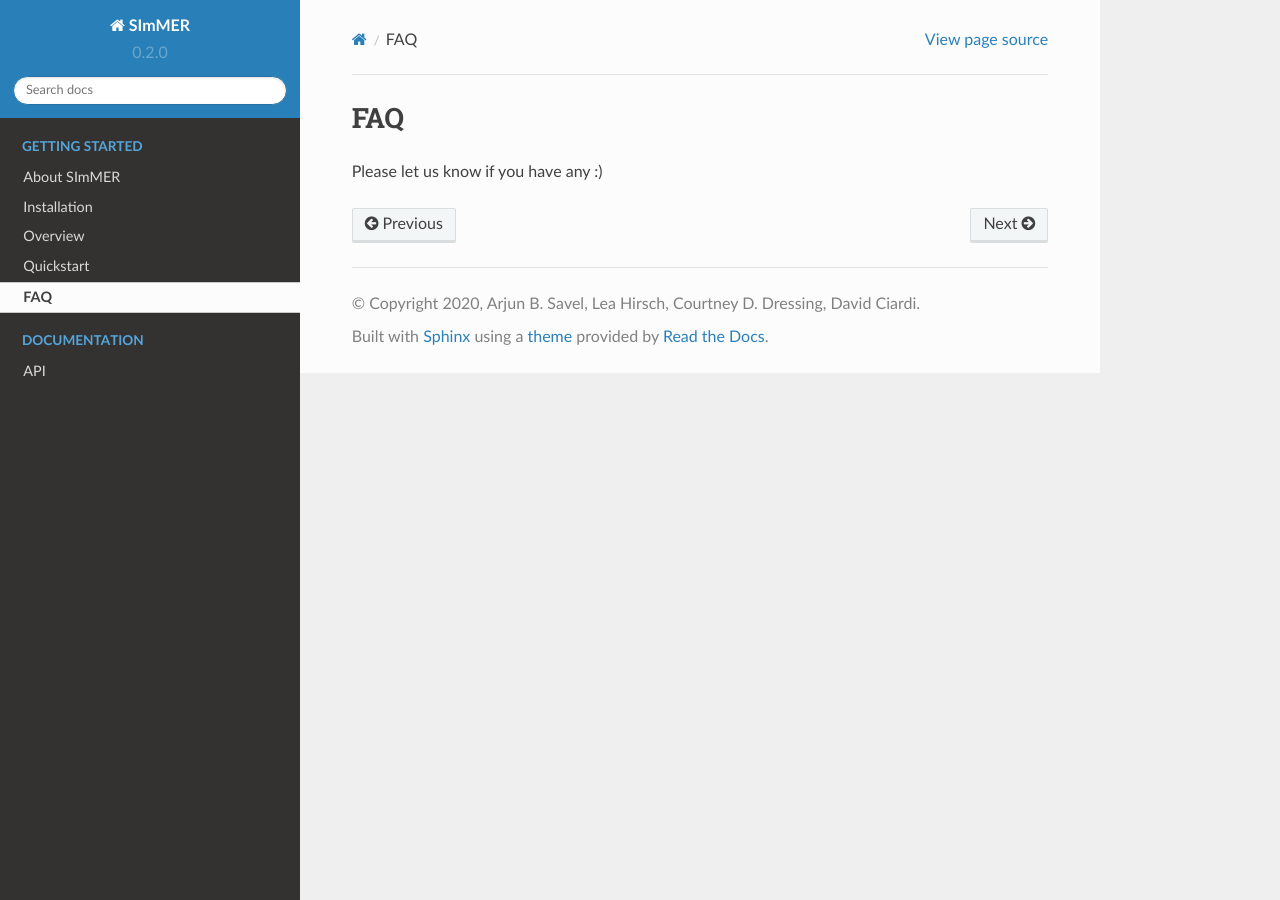
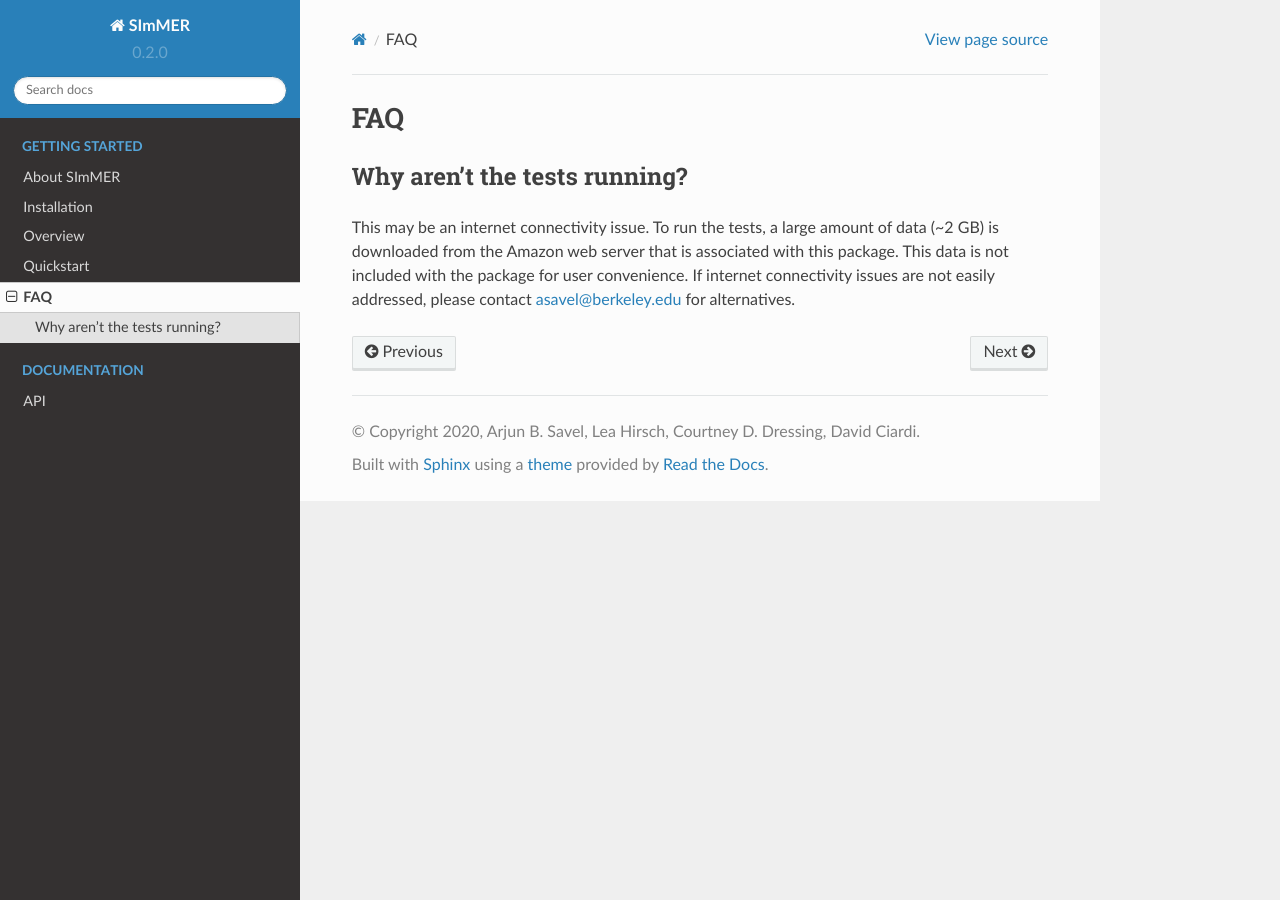
Before and after one commit to arjunsavel/SImMER, a Sphinx documentation site: the page built from docs/pages/FAQ.rst, in a window 1280 px wide. Built offline with Sphinx 7.4.7 and the Read the Docs theme 2.0.0, drawn with Linux system fonts in a browser that asks for light colours; pages that are not in the unit, such as notebooks, are missing from menus.

Commit message:
Added test download issues to FAQ

```diff
--- a/docs/pages/FAQ.rst
+++ b/docs/pages/FAQ.rst
@@ -1,3 +1,6 @@
 FAQ
 ============
-Please let us know if you have any :)
+
+Why aren't the tests running?
+-----------------------------
+This may be an internet connectivity issue. To run the tests, a large amount of data (~2 GB) is downloaded from the Amazon web server that is associated with this package. This data is not included with the package for user convenience. If internet connectivity issues are not easily addressed, please contact asavel@berkeley.edu for alternatives.
```
